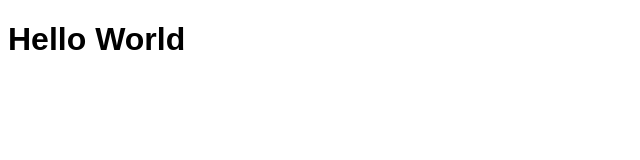
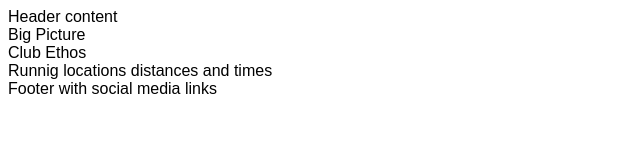
Before and after one commit to Dabronzo/love-runnig, a plain HTML site: page index.html in a window 1280 px wide. Shown: the whole page, without its empty margins (0-640 px from the left). Drawn offline with Linux system fonts and the light colour scheme.

Commit message:
added basic structure for the page

```diff
--- a/index.html
+++ b/index.html
@@ -11,7 +11,17 @@
     <title>Love Runnig</title>
 </head>
 <body>
-    <h1>Hello World</h1>
+    <header>Header content</header>
+    <section>
+        Big Picture
+    </section>
+    <setion>
+        Club Ethos
+    </setion>
+    <section>
+        Runnig locations distances and times
+    </section>
+    <footer>Footer with social media links</footer>
 
 </body>
 </html>
```
